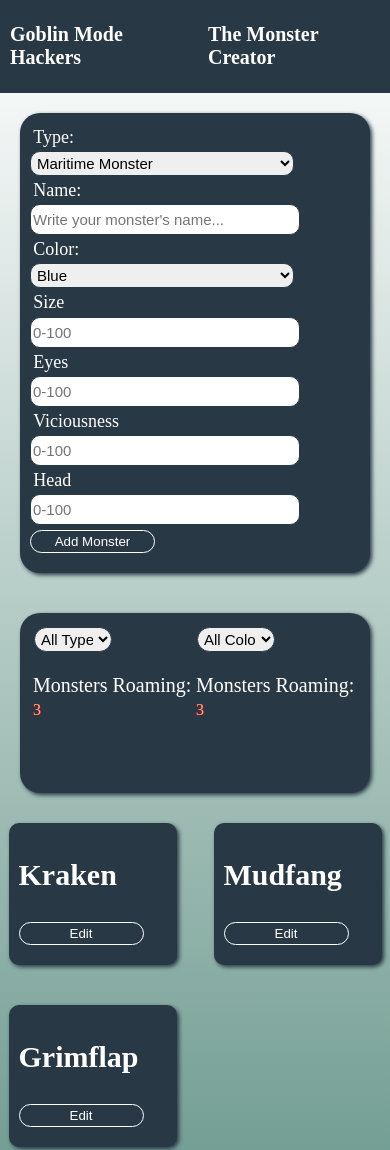
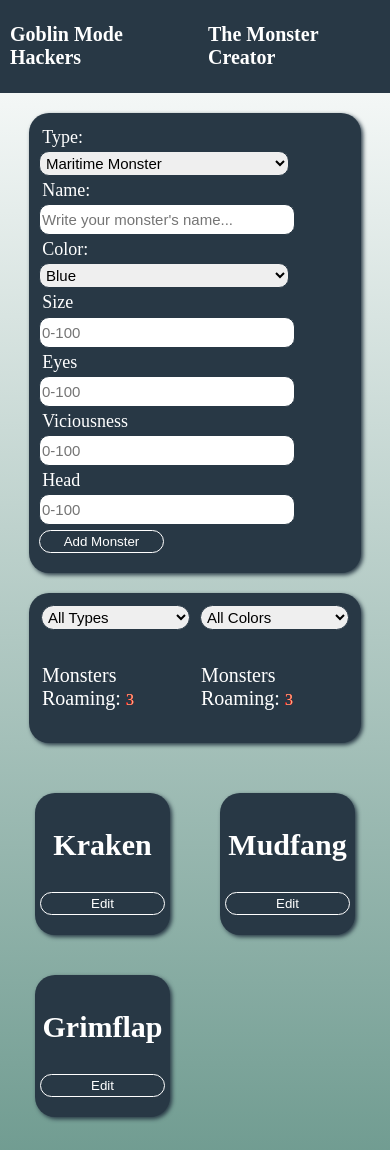
Before and after one commit to Markuslarsson95/monsters, a plain HTML site: page Public/index.html in a window 390 px wide. Shown: the top 1150 px of the page. Drawn offline with Linux system fonts and the light colour scheme.

Commit message:
css small responsive

```diff
--- a/Public/Style.css
+++ b/Public/Style.css
@@ -26,11 +26,8 @@ body {
   strong,
   em {
     color: #a7eedb;
-    text-shadow:
-      -0.2px -0.2px 0#d5dce2,
-      0.2px -0.2px 0#d5dce2,
-      -0.2px 0.2px 0#d5dce2,
-      0.2px 0.2px 0#d5dce2;
+    text-shadow: -0.2px -0.2px 0#d5dce2, 0.2px -0.2px 0#d5dce2,
+      -0.2px 0.2px 0#d5dce2, 0.2px 0.2px 0#d5dce2;
   }
 
   .Blue {
@@ -57,11 +54,8 @@ body {
 .number {
   all: initial;
   color: #ebb28c;
-  text-shadow:
-    -0.2px -0.2px 0#ff0000,
-    0.2px -0.2px 0#ff0000,
-    -0.2px 0.2px 0#ff0000,
-    0.2px 0.2px 0#ff0000;
+  text-shadow: -0.2px -0.2px 0#ff0000, 0.2px -0.2px 0#ff0000,
+    -0.2px 0.2px 0#ff0000, 0.2px 0.2px 0#ff0000;
 }
 
 li {
@@ -116,9 +110,9 @@ li {
     grid-template-rows: repeat(2, 1fr);
     margin: 1px;
     padding: 1px;
+    grid-gap: 10px;
     .statistics {
-      margin: clamp(0.1rem, 0.5vw, 1rem);
-      width: clamp(3rem, 20vw, 35vw);
+      width: auto;
       border-radius: clamp(1rem, 2vw, 2rem);
     }
     .monster-stat {
@@ -159,7 +153,7 @@ p {
   div {
     padding: 10px;
     width: 50%;
-    border-radius: 10px;
+    border-radius: 20px;
     box-shadow: 2px 2px 4px #283845;
     background-color: #283845;
     color: white;
@@ -167,6 +161,10 @@ p {
 
     h2 {
       font-size: 30px;
+      display: flex;
+      justify-content: center;
+      align-items: center;
+      flex-direction: column;
     }
 
     p {
@@ -175,7 +173,18 @@ p {
   }
 }
 
+@media (width >= 1080px) {
+  .top-divs {
+    width: clamp(20vw, 30vw, 50vw);
+    height: auto;
+  }
+}
 @media (width <= 850px) {
+  .top-divs {
+    width: 80%;
+    height: auto;
+    padding: 10px;
+  }
   .cards {
     grid-template-columns: repeat(2, 1fr);
     grid-gap: 20px;
@@ -200,27 +209,39 @@ p {
   }
 }
 
-@media (width <= 535px) {
+@media (width <= 700px) {
+  .top-divs {
+    width: 80%;
+    height: auto;
+  }
   .grid-data-input {
     display: grid;
     grid-template-columns: 1fr;
+    grid-gap: 20px;
+    margin-top: 20px;
   }
   .cards {
+    margin: 50px 20px 0px 20px;
     div {
+      width: 70%;
+      display: flex;
+      justify-content: center;
+      align-items: center;
+      flex-direction: column;
+
       p {
         display: none;
       }
     }
   }
   .top-divs {
-    padding: 10px;
     border-radius: 20px;
-    width: auto;
+
     height: auto;
     box-shadow: 2px 2px 4px #283845;
     background-color: #283845;
     color: white;
-    margin: 20px;
+    margin: auto;
 
     p {
       font-size: 18px;
```
